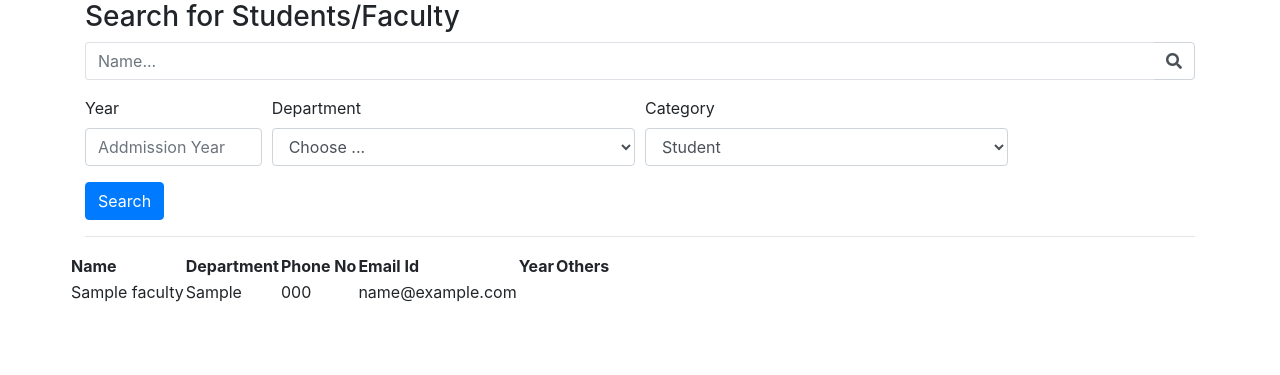
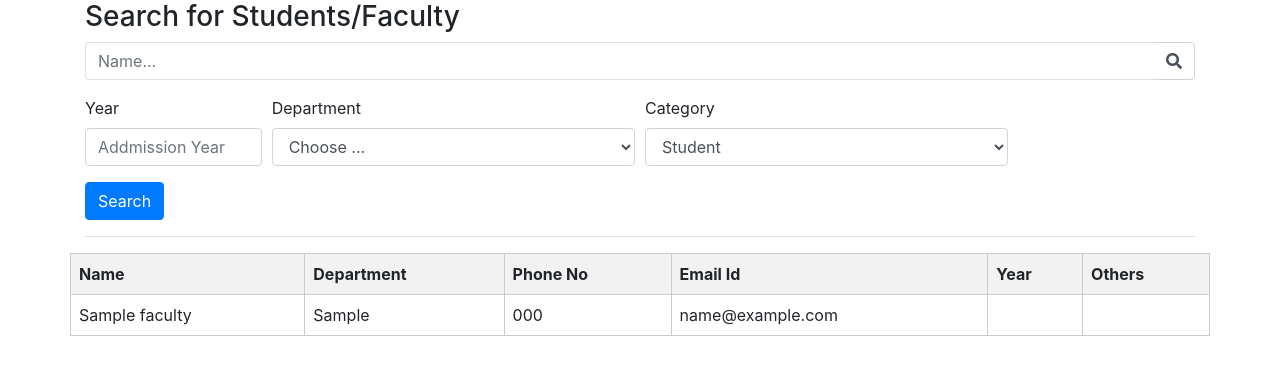
Before and after one commit to Milan-Johnson/CIS, a Django app: page /search/ in a window 1280 px wide. Shown: the top 375 px of the page. Run offline with Django 4.2, Linux system fonts and the light colour scheme; tables that the repository leaves empty hold one stand-in row (values such as "Sample post"); some libraries are stand-ins or nearby versions.

Commit message:
search output table styled

```diff
--- a/cis/dbManagement/templates/bootstrap_form.html
+++ b/cis/dbManagement/templates/bootstrap_form.html
@@ -9,6 +9,21 @@
     <link rel="stylesheet" href="https://stackpath.bootstrapcdn.com/bootstrap/4.3.1/css/bootstrap.min.css" integrity="sha384-ggOyR0iXCbMQv3Xipma34MD+dH/1fQ784/j6cY/iJTQUOhcWr7x9JvoRxT2MZw1T" crossorigin="anonymous">
     <link rel="stylesheet" href="{% static 'template.css' %}">
     <link rel="stylesheet" href="https://use.fontawesome.com/releases/v5.8.1/css/all.css" integrity="sha384-50oBUHEmvpQ+1lW4y57PTFmhCaXp0ML5d60M1M7uH2+nqUivzIebhndOJK28anvf" crossorigin="anonymous">
+    <style>
+    /* Custom CSS for table */
+    .custom-table {
+      width: 100%;
+      border-collapse: collapse;
+      border: 1px solid #ccc;
+    }
+    .custom-table th, .custom-table td {
+      padding: 8px;
+      border: 1px solid #ccc;
+    }
+    .custom-table th {
+      background-color: #f2f2f2;
+    }
+    </style>
   </head>
   <body>
     <!-- <nav class="navbar navbar-expand-md navbar-dark bg-dark fixed-top">
@@ -40,30 +55,6 @@
                 </div>
             </div>
         </div>
-        <!-- <div class="form-row">
-            <div class="form-group col-12">
-                <div class="input-group">
-                    <input class="form-control py-2 border-right-0 border" type="search" name="id_exact" placeholder="ID exact..." />
-                    <span class="input-group-append">
-                        <div class="input-group-text bg-transparent">
-                            <i class="fa fa-search"></i>
-                        </div>
-                    </span>
-                </div>
-            </div>
-        </div>
-        <div class="form-row">
-            <div class="form-group col-12">
-                <div class="input-group">
-                    <input class="form-control py-2 border-right-0 border" type="search" name="title_or_author" placeholder="Title or author..." />
-                    <span class="input-group-append">
-                        <div class="input-group-text bg-transparent">
-                            <i class="fa fa-search"></i>
-                        </div>
-                    </span>
-                </div>
-            </div>
-        </div> -->
         <div class="form-row">
           <div class="form-group col-md-2 col-lg-2">
             <label for="viewCountMin">Year</label>
@@ -90,55 +81,19 @@
 
           <div class="form-group col-md-4">
             <label for="category">Category</label>
-            <!-- <select id="category" class="form-control" name="category">
-              <option selected>Choose...</option>
-
-              <option value="1"> Student </option>
-              <option value="2"> Faculty </option>
-
-            </select> -->
             <select id="category" class="form-control" name="category" required >
                 <option selected value="1" >Student</option>
                 <option value="0">Faculty</option>
             </select>
           </div>
         </div>
-        <!-- <div class="form-group">
-          <div class="form-check">
-            <input class="form-check-input" type="checkbox" id="reviewed" name="reviewed">
-            <label class="form-check-label" for="reviewed">
-              Reviewed
-            </label>
-          </div>
-        </div> -->
-        <!-- <div class="form-group">
-          <div class="form-check">
-            <input class="form-check-input" type="checkbox" id="notReviewed" name="notReviewed">
-            <label class="form-check-label" for="notReviewed">
-              Not reviewed
-            </label>
-          </div>
-        </div> -->
         <button type="submit" class="btn btn-primary">Search</button>
       </form>
 
       <hr />
 
       <div class="row">
-        <!-- <ul>
-          {% for student in queryset %}
-            <li>
-              {{ student.name }}<br>
-
-              <span>Department: {{ student.department }}</span><br>
-              <span>Phone No: {{ student.phoneNumber }}</span><br>
-              <span>Email id: {{ student.emailId }}</span><br>
-              <span>{{ student.remarks }}</span><br>
-            </li>
-            <hr />
-          {% endfor %}
-        </ul> -->
-        <table>
+        <table class="custom-table" >
             <tr>
                 <th>Name</th>
                 <th>Department</th>
```
